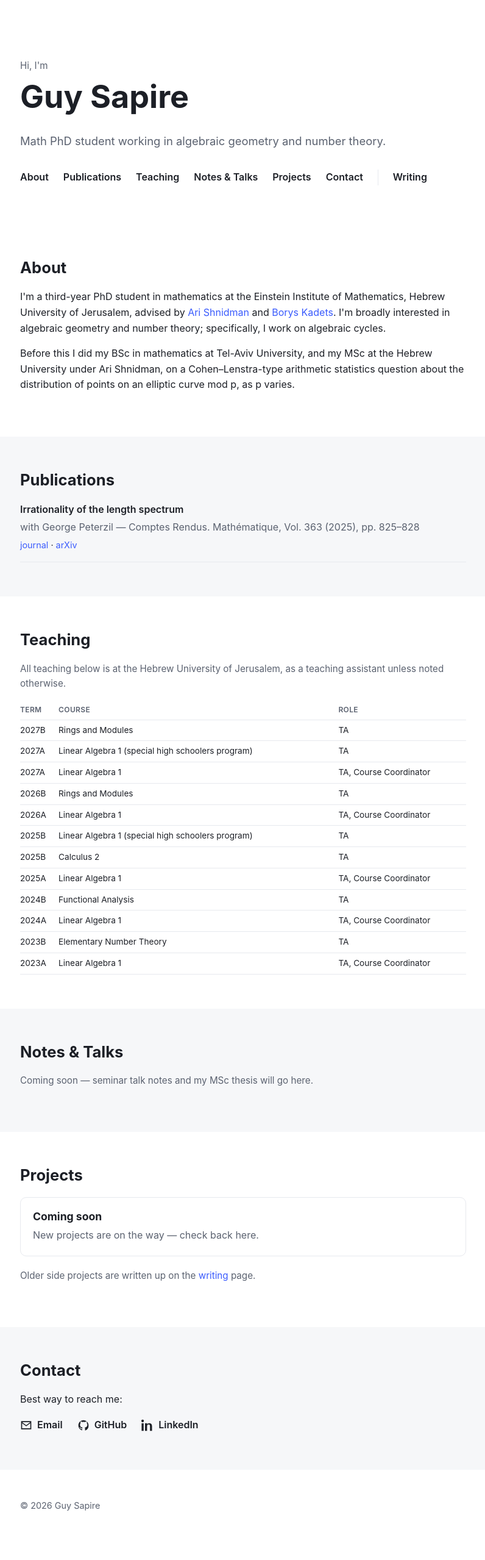
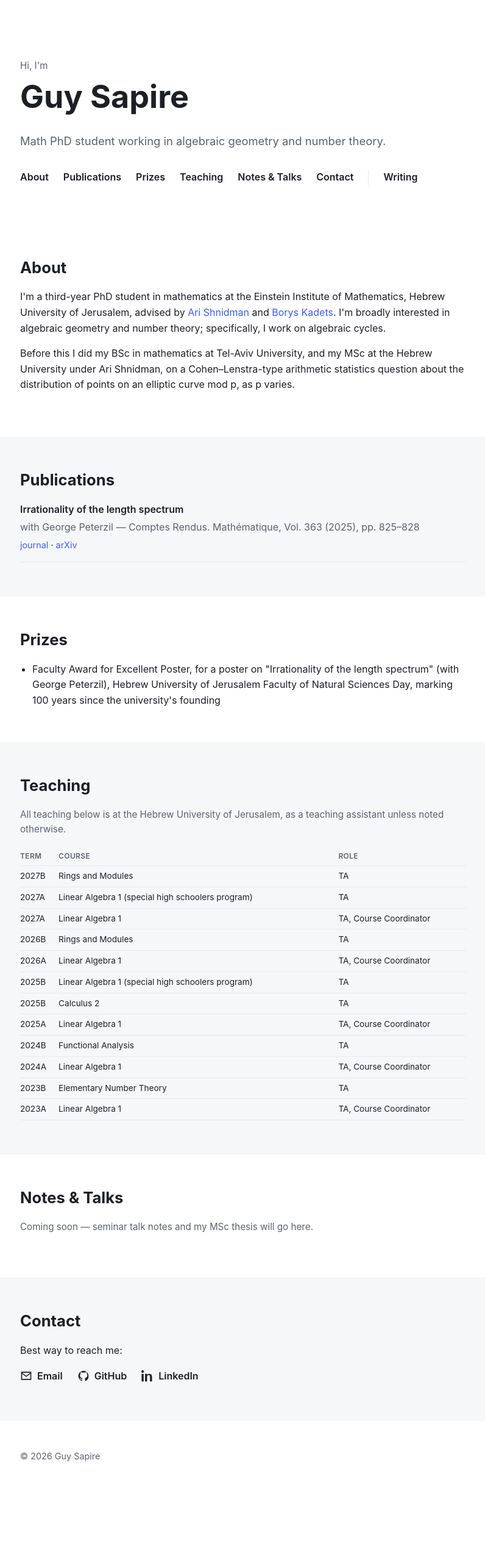
Before and after one commit to GuySa/GuySa.github.io, a Jekyll site: the page index.html, which Jekyll copies as it is, in a window 1280 px wide. Shown: the whole page at 61% size, without its empty margins (241-1037 px from the left). Built offline with Jekyll 4.4.1, drawn with Linux system fonts in a browser that asks for light colours; after the commit the page ends 2478 px from its top, so only the background shows below that.

Commit message:
Remove placeholder Projects section, add Prizes section
Projects only ever had a "coming soon" placeholder and a stale link to
now-deleted writing posts. Replace it with a Prizes section listing the
HUJI Faculty of Natural Sciences Day poster award.

Co-Authored-By: Claude Sonnet 5 <noreply@anthropic.com>

```diff
--- a/css/style.css
+++ b/css/style.css
@@ -165,6 +165,19 @@ h1, h2, h3 {
   padding-top: 0;
 }
 
+.prize-list {
+  margin: 0;
+  padding-left: 20px;
+}
+
+.prize-list li {
+  margin: 0 0 8px;
+}
+
+.prize-list li:last-child {
+  margin-bottom: 0;
+}
+
 .paper-title {
   font-weight: 600;
   margin: 0 0 4px;
--- a/index.html
+++ b/index.html
@@ -19,9 +19,9 @@
       <nav class="nav">
         <a href="#about">About</a>
         <a href="#publications">Publications</a>
+        <a href="#prizes">Prizes</a>
         <a href="#teaching">Teaching</a>
         <a href="#notes">Notes &amp; Talks</a>
-        <a href="#projects">Projects</a>
         <a href="#contact">Contact</a>
         <span class="nav-sep" aria-hidden="true"></span>
         <a href="/writing/">Writing</a>
@@ -67,7 +67,16 @@
       </div>
     </section>
 
-    <section id="teaching" class="section">
+    <section id="prizes" class="section">
+      <div class="wrap">
+        <h2>Prizes</h2>
+        <ul class="prize-list">
+          <li>Faculty Award for Excellent Poster, for a poster on "Irrationality of the length spectrum" (with George Peterzil), Hebrew University of Jerusalem Faculty of Natural Sciences Day, marking 100 years since the university's founding</li>
+        </ul>
+      </div>
+    </section>
+
+    <section id="teaching" class="section alt">
       <div class="wrap">
         <h2>Teaching</h2>
         <p class="section-note">All teaching below is at the Hebrew University of Jerusalem, as a teaching assistant unless noted otherwise.</p>
@@ -95,23 +104,10 @@
       </div>
     </section>
 
-    <section id="notes" class="section alt">
+    <section id="notes" class="section">
       <div class="wrap">
         <h2>Notes &amp; Talks</h2>
         <p class="section-note">Coming soon &mdash; seminar talk notes and my MSc thesis will go here.</p>
-      </div>
-    </section>
-
-    <section id="projects" class="section">
-      <div class="wrap">
-        <h2>Projects</h2>
-        <div class="cards">
-          <article class="card">
-            <h3>Coming soon</h3>
-            <p>New projects are on the way — check back here.</p>
-          </article>
-        </div>
-        <p class="section-note">Older side projects are written up on the <a href="/writing/">writing</a> page.</p>
       </div>
     </section>
 
```
